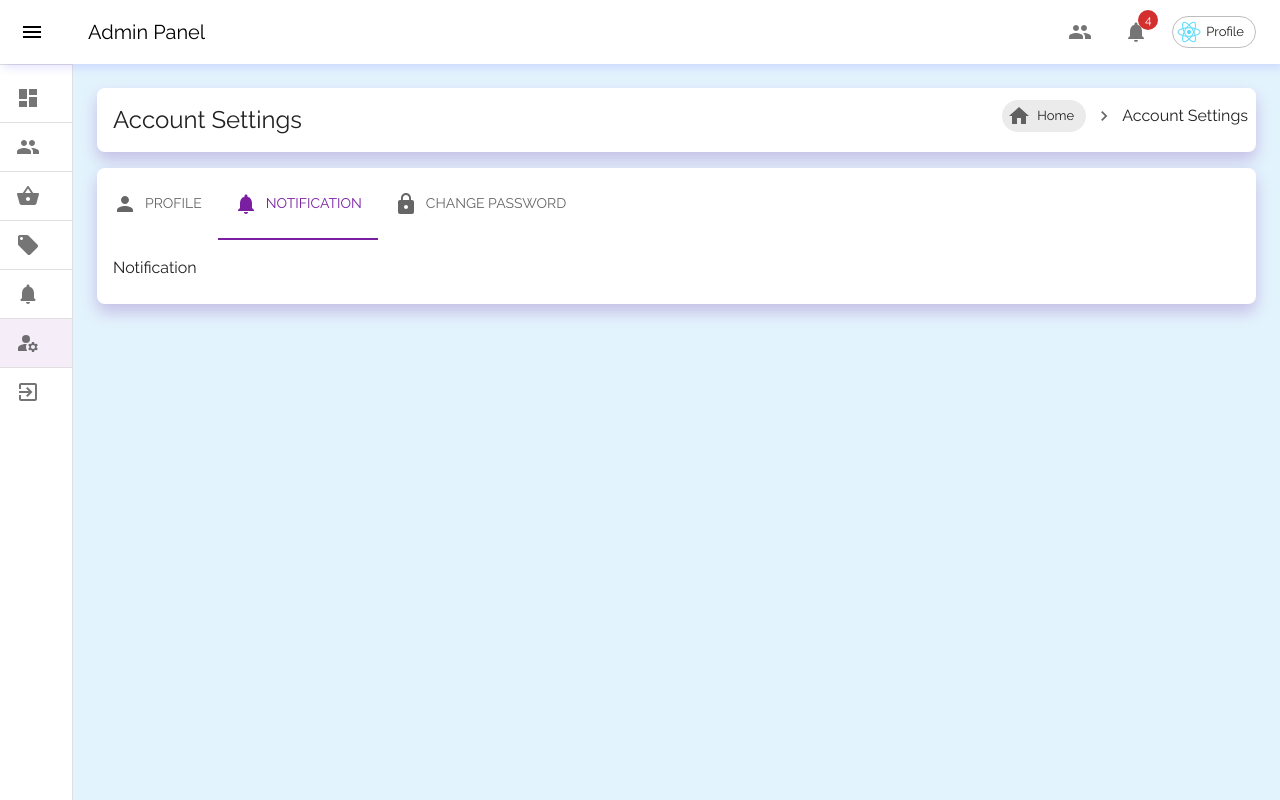
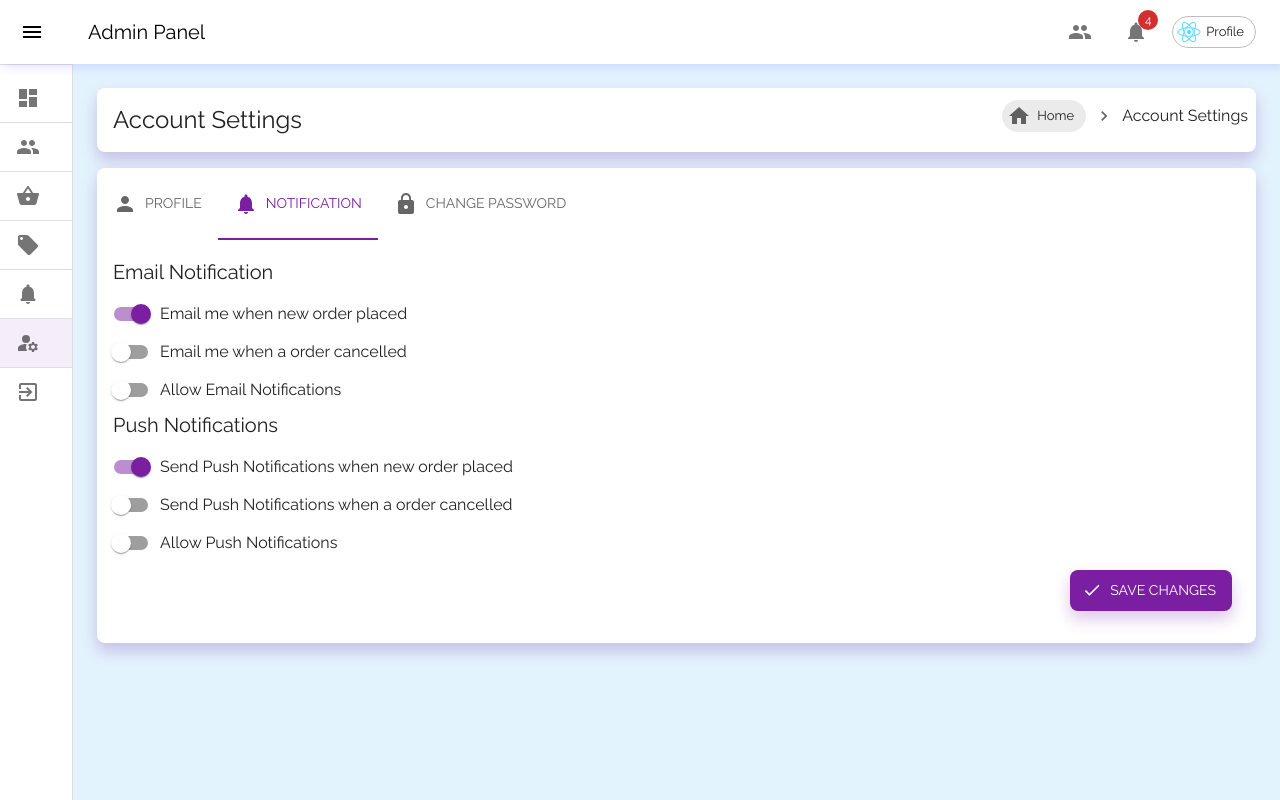
Before and after one commit to AshirbadGudu/react-admin-stater, a React (Create React App) app: page /account-settings in a window 1280 px wide. Both pictures are taken after a click on the tab "NOTIFICATION". Built offline with nearby package versions, Linux system fonts and the light colour scheme.

Commit message:
Manage Notifications UI Created

```diff
--- a/src/pages/Settings/Notification.jsx
+++ b/src/pages/Settings/Notification.jsx
@@ -1,5 +1,57 @@
+import { Done } from "@mui/icons-material";
+import {
+  Button,
+  CardActions,
+  FormControlLabel,
+  FormGroup,
+  Switch,
+  Typography,
+} from "@mui/material";
+
 const Notification = () => {
-  return <>Notification</>;
+  return (
+    <>
+      <Typography variant="h6" gutterBottom>
+        Email Notification
+      </Typography>
+      <FormGroup>
+        <FormControlLabel
+          control={<Switch defaultChecked />}
+          label="Email me when new order placed"
+        />
+        <FormControlLabel
+          control={<Switch />}
+          label="Email me when a order cancelled"
+        />
+        <FormControlLabel
+          control={<Switch />}
+          label="Allow Email Notifications"
+        />
+      </FormGroup>
+      <Typography variant="h6" gutterBottom>
+        Push Notifications
+      </Typography>
+      <FormGroup>
+        <FormControlLabel
+          control={<Switch defaultChecked />}
+          label="Send Push Notifications when new order placed"
+        />
+        <FormControlLabel
+          control={<Switch />}
+          label="Send Push Notifications when a order cancelled"
+        />
+        <FormControlLabel
+          control={<Switch />}
+          label="Allow Push Notifications"
+        />
+      </FormGroup>
+      <CardActions sx={{ justifyContent: "flex-end" }}>
+        <Button variant="contained" startIcon={<Done />}>
+          Save Changes
+        </Button>
+      </CardActions>
+    </>
+  );
 };
 
 export default Notification;
```
